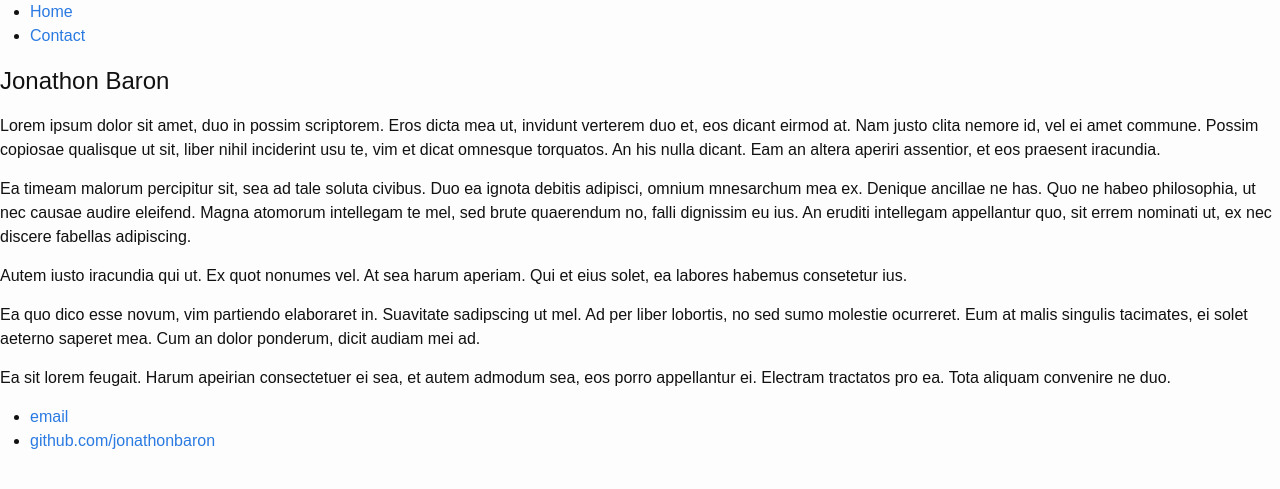
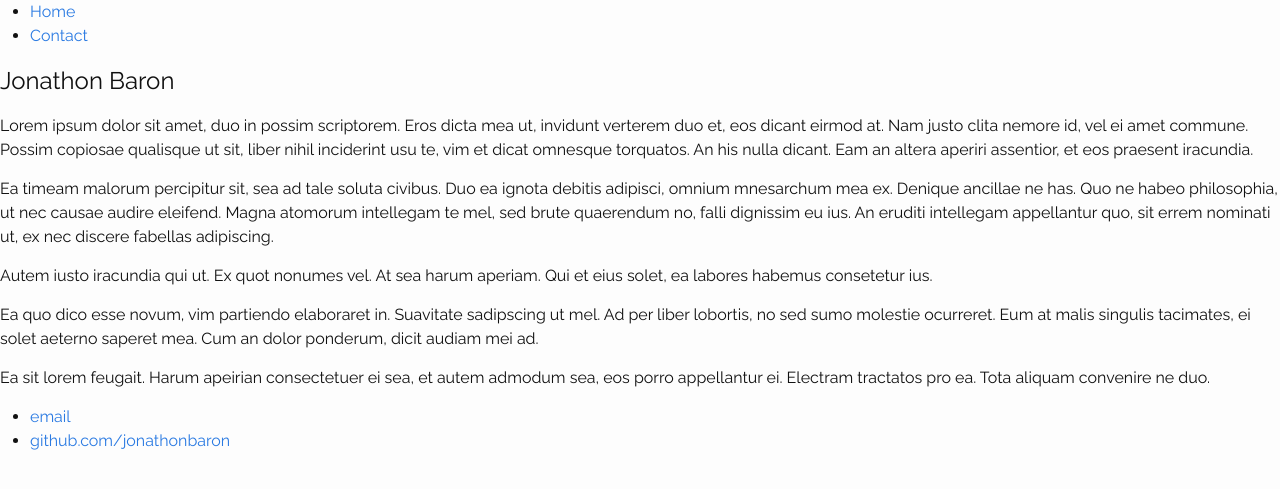
Before and after one commit to jonathonbaron/jonathonbaron.github.io, a Jekyll site: the page built from index.md, in a window 1280 px wide. Shown: the top 489 px of the page. Built offline with Jekyll 4.4.1, drawn with Linux system fonts in a browser that asks for light colours.

Commit message:
Update main.scss

```diff
--- a/css/main.scss
+++ b/css/main.scss
@@ -6,9 +6,9 @@
 
 
 // Our variables
-$base-font-family: "Raleway:300", sans-serif;
+$base-font-family: "Raleway", sans-serif;
 $base-font-size:   16px;
-$base-font-weight: 300;
+$base-font-weight: 400;
 $small-font-size:  $base-font-size * 0.875;
 $base-line-height: 1.5;
 
```
